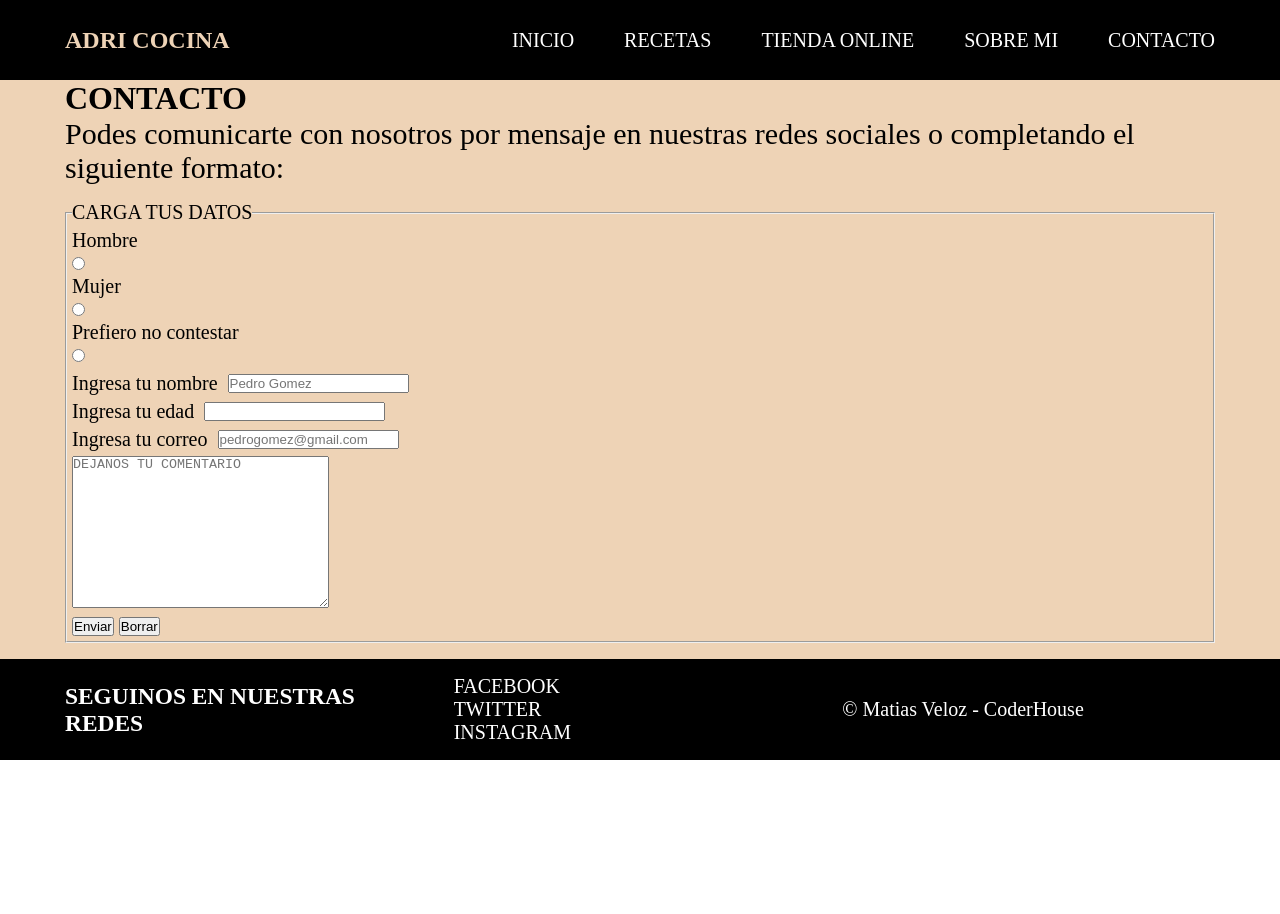
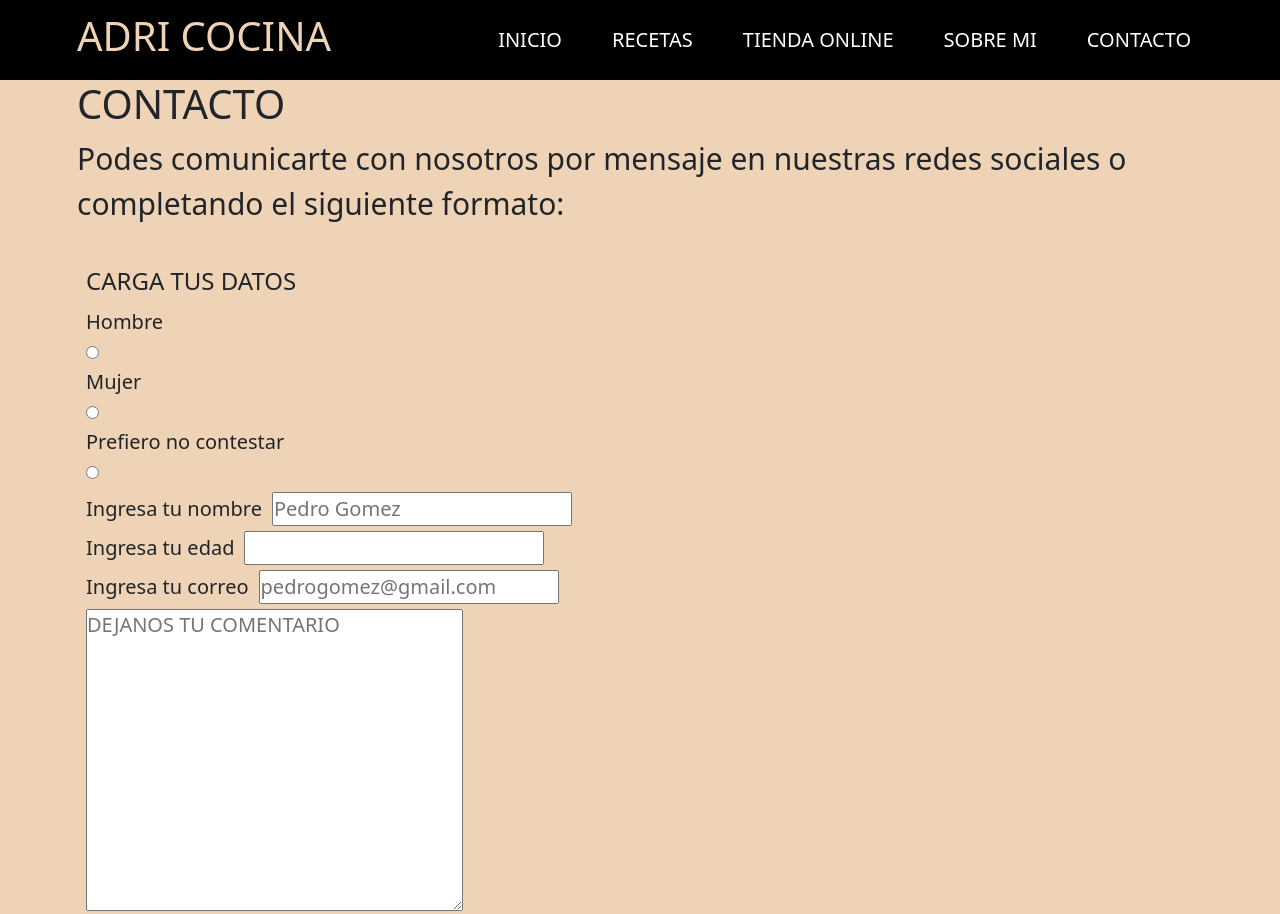
Before and after one commit to mativeloz/recetasMatiasVeloz, a plain HTML site: page secciones/contacto.html in a window 1280 px wide. Shown: the top 914 px of the page. Before the commit the page ends 800 px from the top, so only its background shows below. Drawn offline with nearby package versions, Linux system fonts and the light colour scheme.

Commit message:
contacto maquetado con bootstrap

```diff
--- a/secciones/contacto.html
+++ b/secciones/contacto.html
@@ -5,6 +5,9 @@
     <meta charset="UTF-8">
     <meta http-equiv="X-UA-Compatible" content="IE=edge">
     <meta name="viewport" content="width=device-width, initial-scale=1.0">
+    <!-- Linkeo de Bootstrap -->
+    <link href="https://cdn.jsdelivr.net/npm/bootstrap@5.1.3/dist/css/bootstrap.min.css" rel="stylesheet" integrity="sha384-1BmE4kWBq78iYhFldvKuhfTAU6auU8tT94WrHftjDbrCEXSU1oBoqyl2QvZ6jIW3" crossorigin="anonymous">
+    <!-- Linkeo de CSS -->
     <link rel="stylesheet" href="../style/style.css">
     <title>Contacto</title>
 </head>
@@ -13,15 +16,25 @@
     <header class="fondo">
 
         <section class="container header">
-            <h1><span><a href="../index.html">ADRI COCINA</a></span></h1>
-            <nav>
-                <ul>
-                    <li><a href="../index.html">INICIO</a></li>
-                    <li><a href="./recetas.html">RECETAS</a></li>
-                    <li><a href="./tienda-online.html">TIENDA ONLINE</a></li>
-                    <li><a href="./sobre-mi.html">SOBRE MI</a></li>
-                    <li><a href="./contacto.html">CONTACTO</a></li>
-                </ul>
+            <h1><span class="adri-cocina"><a href="./index.html">ADRI COCINA</a></span></h1>
+
+            <nav class="navbar navbar-expand-lg navbar-light bg-propio">
+                <div class="container-fluid">
+                    <button class="navbar-toggler bg-button" type="button" data-bs-toggle="collapse"
+                        data-bs-target="#navbarSupportedContent" aria-controls="navbarSupportedContent"
+                        aria-expanded="false" aria-label="Toggle navigation">
+                        <span class="navbar-toggler-icon"></span>
+                    </button>
+                    <div class="collapse navbar-collapse" id="navbarSupportedContent">
+                        <ul class="navbar-nav me-auto mb-2 mb-lg-0">
+                            <li class="nav_transform"><a href="../index.html">INICIO</a></li>
+                            <li class="nav_transform"><a href="./recetas.html">RECETAS</a></li>
+                            <li class="nav_transform"><a href="./tienda-online.html">TIENDA ONLINE</a></li>
+                            <li class="nav_transform"><a href="./sobre-mi.html">SOBRE MI</a></li>
+                            <li class="nav_transform"><a href="./contacto.html">CONTACTO</a></li>
+                        </ul>
+                    </div>
+                </div>
             </nav>
         </section>
 
@@ -83,6 +96,9 @@
         </div>
 
     </footer>
+
+    <!-- Linkeo de JS Bootstrap -->
+    <script src="https://cdn.jsdelivr.net/npm/bootstrap@5.1.3/dist/js/bootstrap.bundle.min.js" integrity="sha384-ka7Sk0Gln4gmtz2MlQnikT1wXgYsOg+OMhuP+IlRH9sENBO0LRn5q+8nbTov4+1p" crossorigin="anonymous"></script>
 </body>
 
 </html>
```
